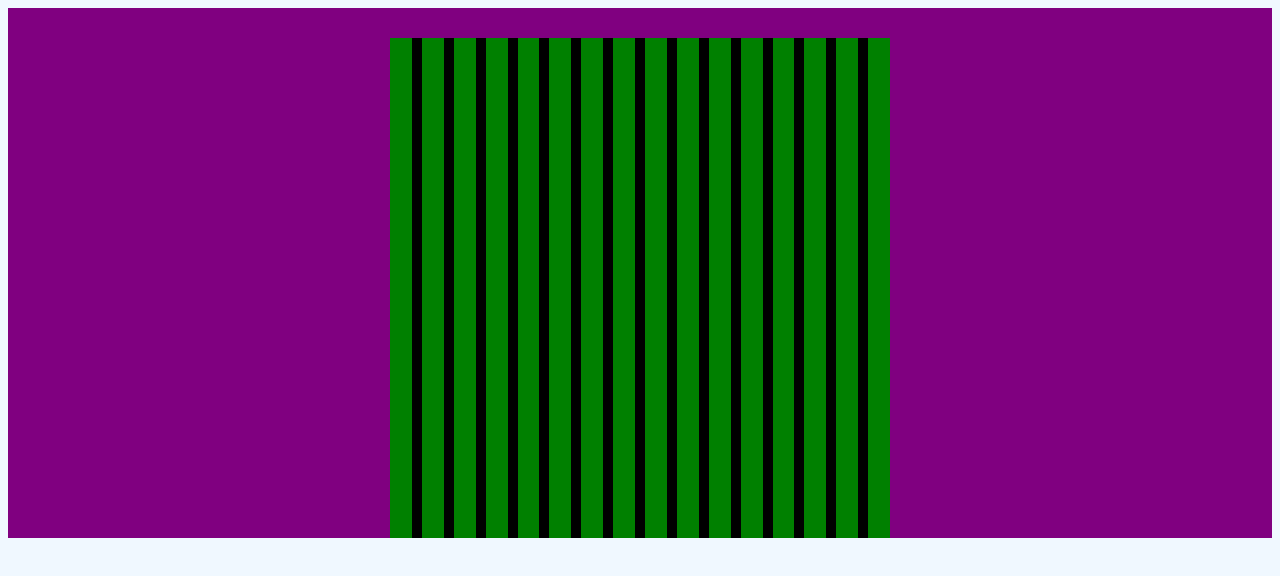
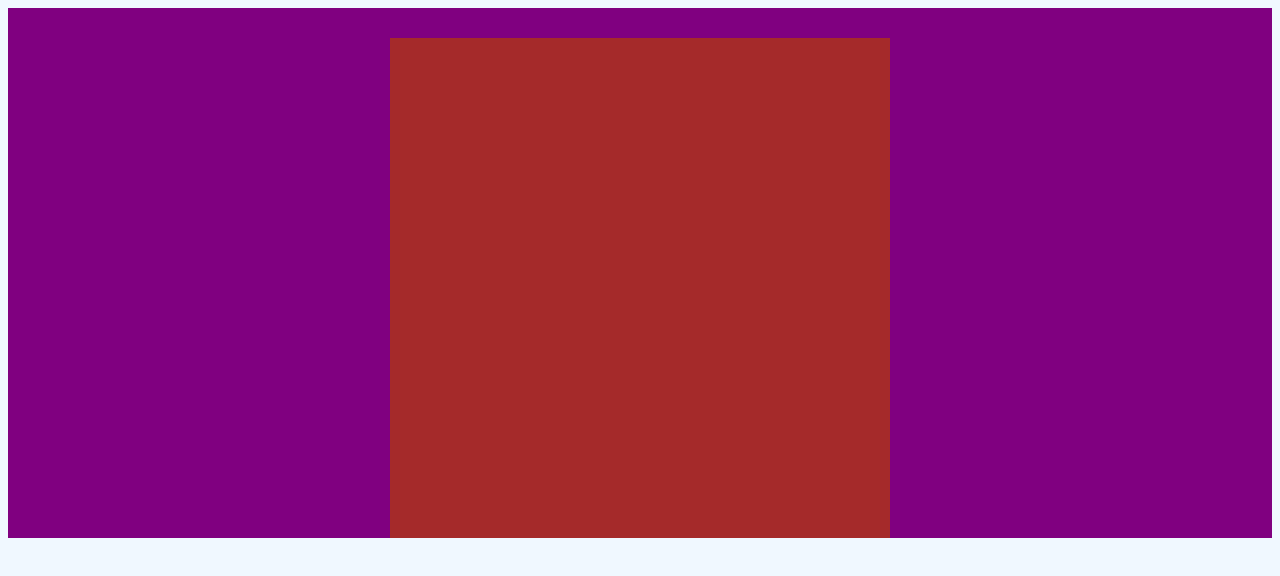
Before and after one commit to illider8bread/etchysketchy, a plain HTML site: page index.html in a window 1280 px wide. Drawn offline with Linux system fonts and the light colour scheme.

Commit message:
Reworked div generating function. Div generating function (createDiv) now works as expected.

```diff
--- a/index.html
+++ b/index.html
@@ -7,6 +7,7 @@
     <title>Etchy Sketchy</title>
     <script src="javascript.js" defer></script>
     <link href="style.css" rel="stylesheet">
+    <link href="#" rel="icon">
 </head>
 
 <body>
--- a/javascript.js
+++ b/javascript.js
@@ -4,9 +4,27 @@ const sketchPadWidth = screenWidth - 50;*/
 
 
 
-function createColumnGrid(gridSize) {
+function createGrid(gridSize) {
+    let totalGrid = gridSize * gridSize;
+    console.log(totalGrid);
+    let percentWidth = 100/gridSize;
+    console.log(percentWidth);
+    for (let i = 0; i < totalGrid; i++){
+        const containerDiv = document.querySelector(".container");
+        const gridDiv = document.createElement("div");
+        gridDiv.className = "grid";
+        gridDiv.style.minWidth= percentWidth.toString() + "%";
+        console.log(gridDiv.style.width);
+        gridDiv.style.paddingBottom = percentWidth.toString() + "%";
+        console.log(gridDiv.style.paddingBottom);
+        containerDiv.appendChild(gridDiv);
+        console.log("Round: ${i}");
+    }
+}
 
-    for (let i = 0; i < gridSize; i++) {
+createGrid(16);
+
+    /*for (let i = 0; i < gridSize; i++) {
         const containerDiv = document.querySelector(".container");
         const columnDiv = document.createElement("div");
         columnDiv.className = "column empty";
@@ -25,30 +43,4 @@ function createColumnGrid(gridSize) {
         createDivGrid();
     }
 
-};
-
-createColumnGrid(16);
-
-
-
-/*
-function createDivGrid(gridSize) {
-    const containerDiv = document.querySelector(".container");
-
-    // Creates column divs equal to the grid size
-    for (let i = 0; i < gridSize; i++) {
-        const columnDiv = document.createElement("div");
-        columnDiv.className = "column";
-        containerDiv.appendChild(columnDiv);
-        // Creates grid divs equal to grid size in each column div
-        for (let i = 0; i < gridSize; i++){
-            const findColumnDiv = document.querySelector(".column");
-            const gridDiv = document.createElement("div");
-            gridDiv.className = "grid";
-            findColumnDiv.appendChild(gridDiv);
-        }
-    }
-}
-
-createDivGrid(16);
-*/
+};*/
--- a/style.css
+++ b/style.css
@@ -27,14 +27,13 @@ div{
     justify-content: center;
     align-items: center;
     flex-wrap: wrap;
-    gap: 10px;
 }
 
 .grid {
-    padding: 0;
     box-sizing: border-box;
     background-color: brown;
     flex: 1;
+
 }
 
 .column {
```
